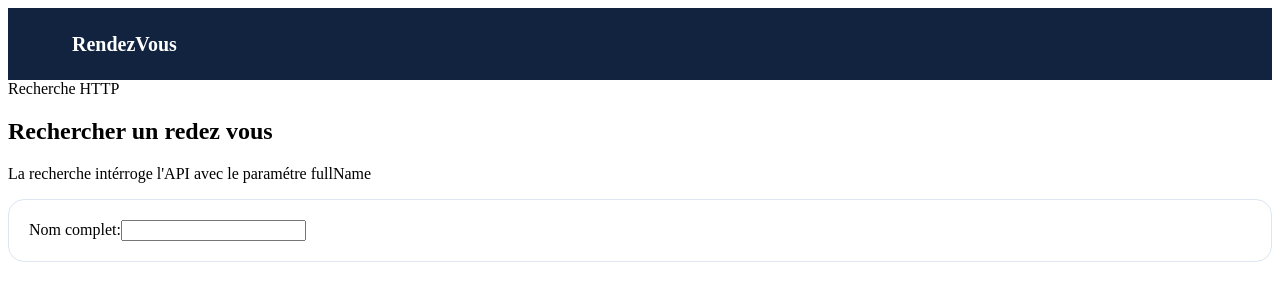
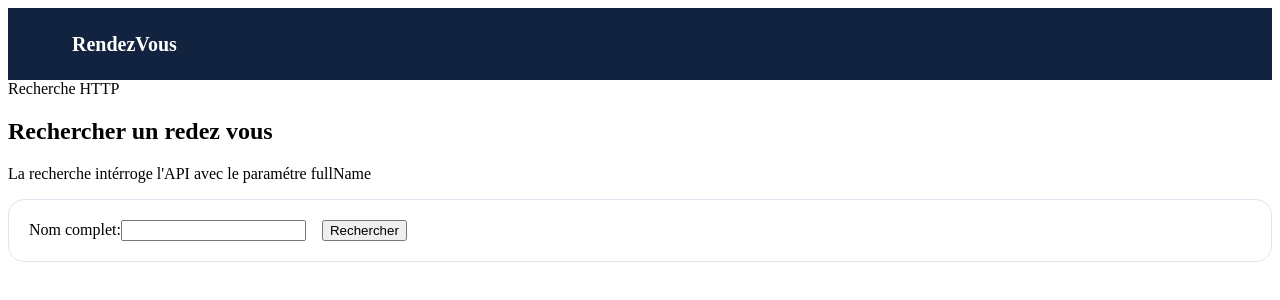
Before and after one commit to khalillakhdhar/appointment-frontend, an Angular app: page /search in a window 1280 px wide. Shown: the top 300 px of the page. Built offline with nearby package versions, Linux system fonts and the light colour scheme.

Commit message:
finir l'application
ajouter une recherche coté user pour les rendrez vous par noms

```diff
--- a/src/app/features/appointment-search/appointment-search.html
+++ b/src/app/features/appointment-search/appointment-search.html
@@ -15,7 +15,29 @@
   <small class="error-text">Sasissez au moins deux caractére</small>
 }
 </div>
+<button class="btn primary" type="submit" [disabled]="loading()">{{loading() ? 'Recherche...': 'Rechercher'}}</button>
 </form>
+@if( errorMessage()){
+  <div class="alert error">{{errorMessage()}}</div>
+}
+@if (searched() && !loading() && !errorMessage() && appointments.length===0 )
+{
+  <div class="empty-state">Aucun rendez-vous trouvé pour ce nom.</div>
+}
+@for(appointment of appointments(); track appointment.id)
+{
+  <article class="card appointment-card">
+<div class="card-top"><strong>{{appointment.fullName}}</strong><app-status-badge [status]="appointment.status"></app-status-badge></div>
+<dl>
+  <div><dt>Date</dt><dd>{{appointment.appointmentDate}}</dd></div>
+  <div><dt>Heure</dt><dd>{{appointment.appointmentTime}}</dd></div>
+  <div><dt>Motif</dt><dd>{{appointment.reason}}</dd></div>
+  <div><dt>Demandé le</dt><dd>{{appointment.createdAt}}</dd></div>
+</dl>
+
+  </article>
+
+}
 
 
 
--- a/src/app/features/appointment-search/appointment-search.ts
+++ b/src/app/features/appointment-search/appointment-search.ts
@@ -10,7 +10,7 @@ import { HttpErrorResponse } from '@angular/common/http';
 
 @Component({
   selector: 'app-appointment-search',
-  imports: [ReactiveFormsModule],
+  imports: [ReactiveFormsModule, StatusBadge],
   templateUrl: './appointment-search.html',
   styleUrl: './appointment-search.css',
 })
```
